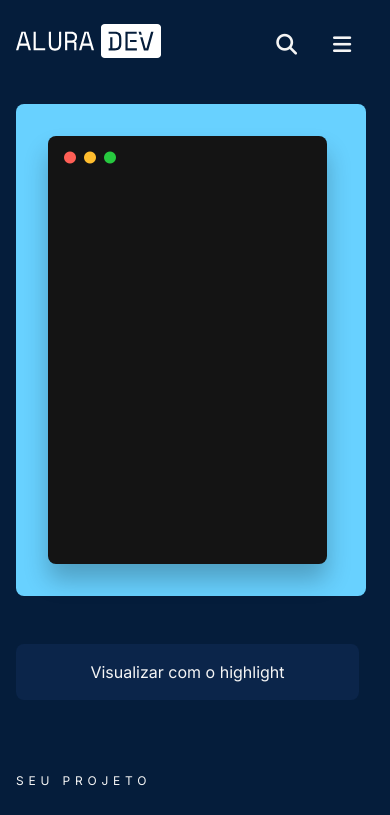
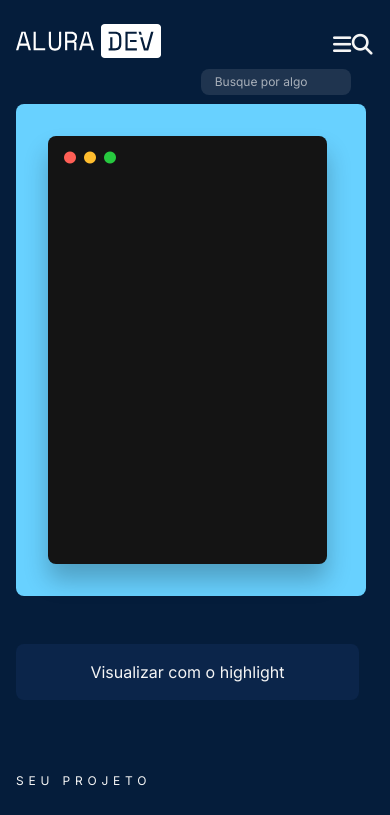
Before and after one commit to cadukk/Alura-Challenge-Front-End, a plain HTML site: page index.html in a window 390 px wide. Shown: the top 815 px of the page. Drawn offline with nearby package versions, Linux system fonts and the light colour scheme.

Commit message:
implementacao barra busca mobile

```diff
--- a/assets/css/style.css
+++ b/assets/css/style.css
@@ -104,6 +104,36 @@
 }
 
 .barraBusca {
+  display: block;
+  width: 150px;
+  margin-top: 75px;
+  margin-right: 1px;
+  height: 26px;
+  padding: 0px 14px;
+  border: none;
+  border-radius: 8px;
+
+  background-color: var(--project-field-background);
+
+  font-family: 'Inter', sans-serif;
+  font-size: 12px;
+  line-height: 20px;
+  color: var(--color-font);
+}
+
+.barraBusca::placeholder {
+  font-family: 'Inter', sans-serif;
+  font-size: 12px;
+  line-height: 20px;
+  color: var(--color-font);
+  opacity: 0.64;
+}
+
+#buscaOpen {
+  display: flex;
+}
+
+#buscaClose {
   display: none;
 }
 
@@ -157,7 +187,7 @@
   padding: 10px;
 
   transform: translateX(9999px);
-  transition: transform 0.5s ease-in-out;
+  transition: transform 0.2s ease-in-out;
 }
 
 .abreMenuLateral {
--- a/assets/js/menumobile.js
+++ b/assets/js/menumobile.js
@@ -1,3 +1,5 @@
+// hamburger
+
 const $menu = document.querySelector('.barraMenuLateral')
 const $btnMenuOpen = document.querySelector('#hamburgerOpen')
 const $btnMenuClose = document.querySelector('#hamburgerClose')
@@ -13,3 +15,27 @@
   document.getElementById('hamburgerClose').style.display = "none"
   document.getElementById('hamburgerOpen').style.display = "flex"
 })
+
+// buscar
+
+const $menuBusca = document.querySelector('.menuBusca')
+const $btnBuscaOpen = document.querySelector('#buscaOpen')
+const $btnBuscaClose = document.querySelector('#buscaClose')
+
+$btnBuscaOpen.addEventListener('click', function () {
+  document.getElementById('buscaOpen').style.display = "none"
+  document.getElementById('buscaClose').style.display = "flex"
+  document.getElementById('buscaClose').style.marginRight = "155px"
+  document.getElementById('barraDeBusca').style.display = "block"
+
+  // document.getElementById('barraDeBusca').style.display = "flex"
+})
+$btnBuscaClose.addEventListener('click', function () {
+
+  document.getElementById('buscaClose').style.display = "none"
+  document.getElementById('buscaOpen').style.display = "flex"
+  document.getElementById('barraDeBusca').style.display = "none"
+
+})
+$btnBuscaOpen.addEventListener('click', function () {
+})
--- a/index.html
+++ b/index.html
@@ -20,8 +20,9 @@
       <img class="logo" src="assets/img/Logo.svg" alt="Logo da AluraDev">
     </div>
     <div class="menuBusca">
-      <input class="barraBusca" type="search" name="busca" id="barraBusca" placeholder="Busque por algo"></input>
-      <i class="lupa fas fa-search"></i>
+      <input class="barraBusca" type="search" name="busca" id="barraDeBusca" placeholder="Busque por algo"></input>
+      <i class="lupa fas fa-search" id="buscaOpen"></i>
+      <i class="fas fa-times-circle" id="buscaClose"></i>
     </div>
     <div class="menuAuthor">
       <img class="author" src="assets/img/author.png" alt="Author">
```
